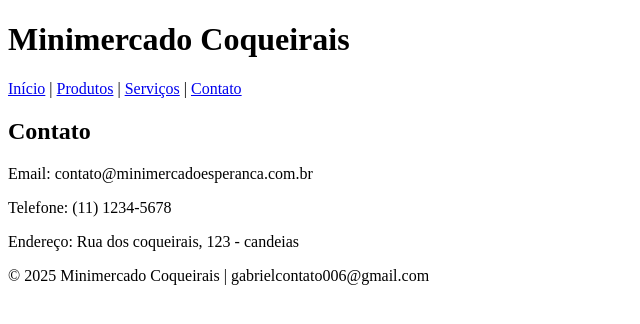
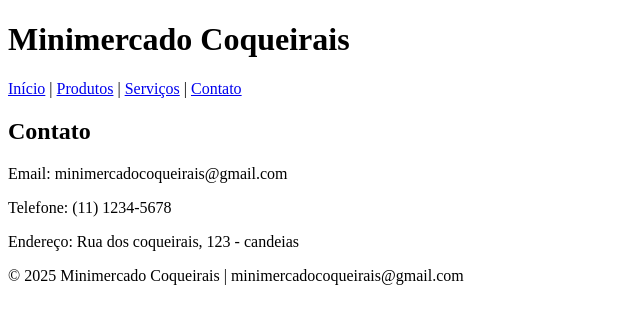
Before and after one commit to Gabrielluiz006/minimercado, a plain HTML site: page contato.html in a window 1280 px wide. Shown: the whole page, without its empty margins (0-640 px from the left). Drawn offline with Linux system fonts and the light colour scheme.

Commit message:
Ajuste no email para email exemplo

```diff
--- a/contato.html
+++ b/contato.html
@@ -18,12 +18,12 @@
   </header>
   <main>
     <h2>Contato</h2>
-    <p>Email: contato@minimercadoesperanca.com.br</p>
+    <p>Email: minimercadocoqueirais@gmail.com</p>
     <p>Telefone: (11) 1234-5678</p>
     <p>Endereço: Rua dos coqueirais, 123 - candeias</p>
   </main>
   <footer>
-    <p>© 2025 Minimercado Coqueirais | gabrielcontato006@gmail.com</p>
+    <p>© 2025 Minimercado Coqueirais | minimercadocoqueirais@gmail.com</p>
   </footer>
 </body>
 
```
Also changed, not shown: index.html (+1 -1 lines), produtos.html (+1 -1 lines), servicos.html (+1 -1 lines).
